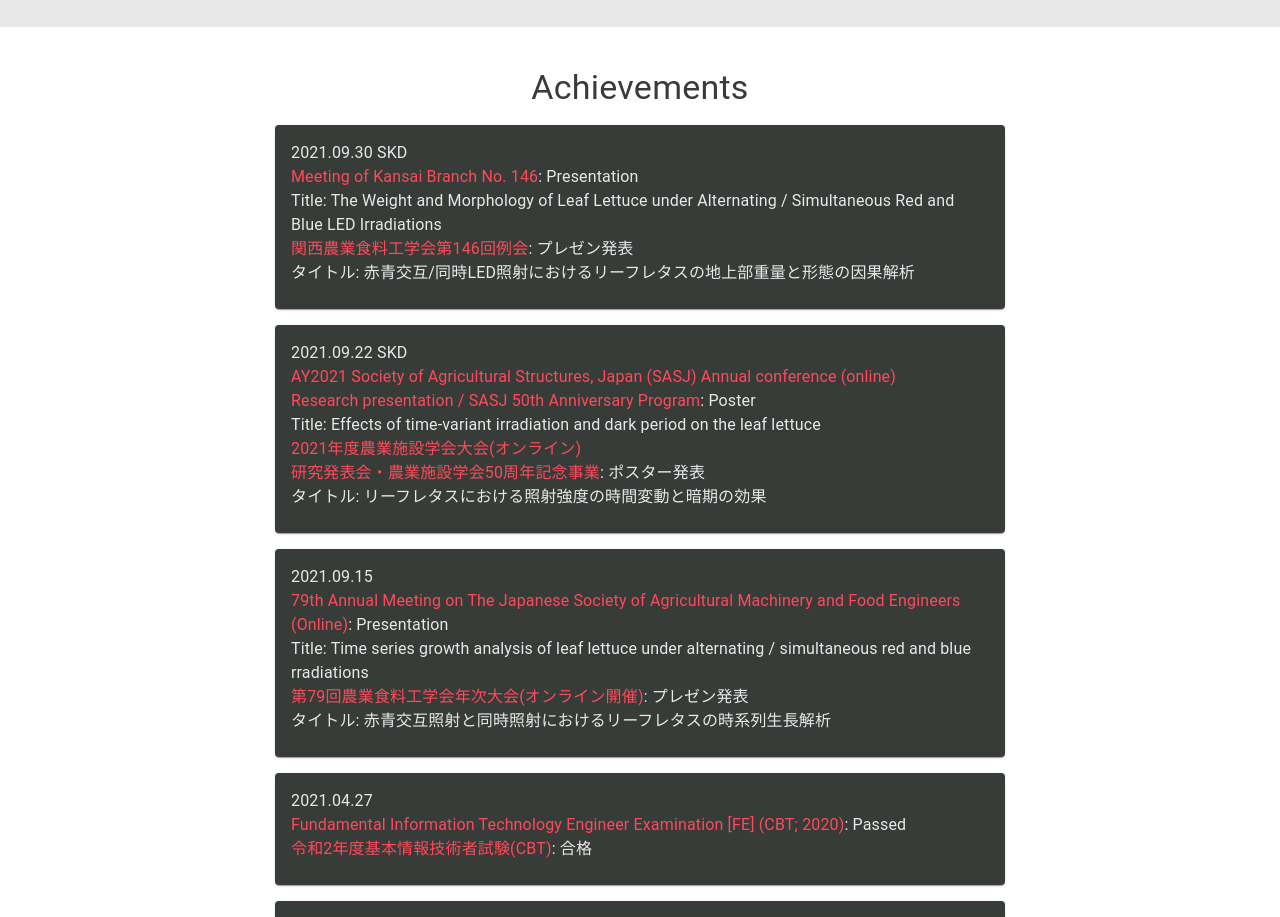
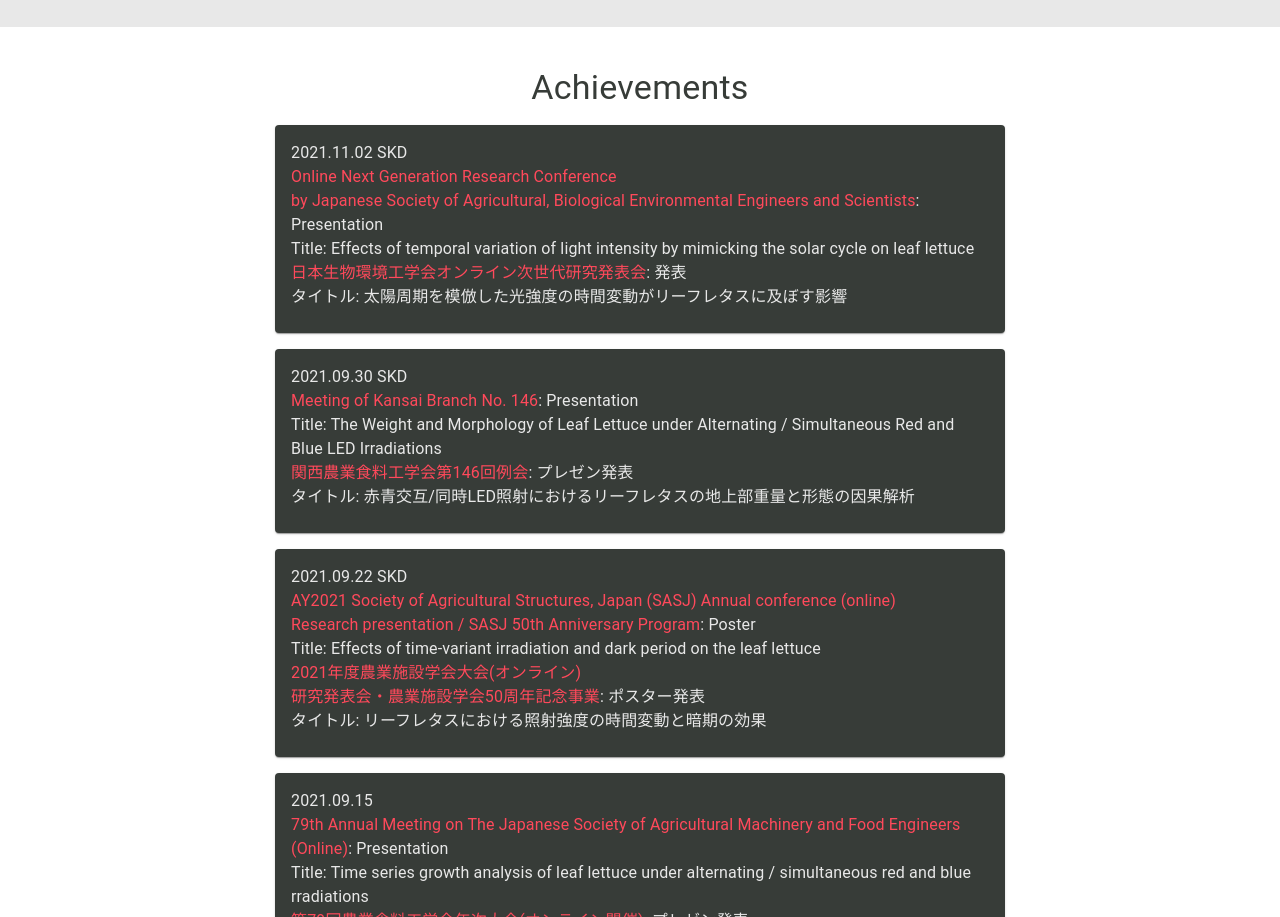
Before and after one commit to masukai/portfolio, a React (Create React App) app: page / in a window 1280 px wide. Shown: the part 967-1884 px from the top of the page. Built offline with nearby package versions, Linux system fonts and the light colour scheme.

Commit message:
20210917_update

```diff
--- a/src/components/Achievements.tsx
+++ b/src/components/Achievements.tsx
@@ -33,6 +33,26 @@
           <Typography variant='h4'>
             Achievements
           </Typography>
+        </Box>
+        <Box display='flex' justifyContent='center' p={1} >
+          <Card className={classes.root}>
+            <CardContent>
+              <Typography variant='body1'>
+                2021.11.02 SKD
+              </Typography>
+              <Typography color='inherit'>
+                <Link href='https://sites.google.com/view/jsabees-online-congress2021/%E3%83%9B%E3%83%BC%E3%83%A0?authuser=0' className={classes.maincolor} target="_blank">
+                Online Next Generation Research Conference<br />
+                by Japanese Society of Agricultural, Biological Environmental Engineers and Scientists</Link>: Presentation<br />
+                Title: Effects of temporal variation of light intensity by mimicking the solar cycle on leaf lettuce
+              </Typography>
+              <Typography color='inherit'>
+                <Link href='https://sites.google.com/view/jsabees-online-congress2021/%E3%83%9B%E3%83%BC%E3%83%A0?authuser=0' className={classes.maincolor} target="_blank">
+                日本生物環境工学会オンライン次世代研究発表会</Link>: 発表<br />
+                タイトル: 太陽周期を模倣した光強度の時間変動がリーフレタスに及ぼす影響
+              </Typography>
+            </CardContent>
+          </Card>
         </Box>
         <Box display='flex' justifyContent='center' p={1} >
           <Card className={classes.root}>
```
